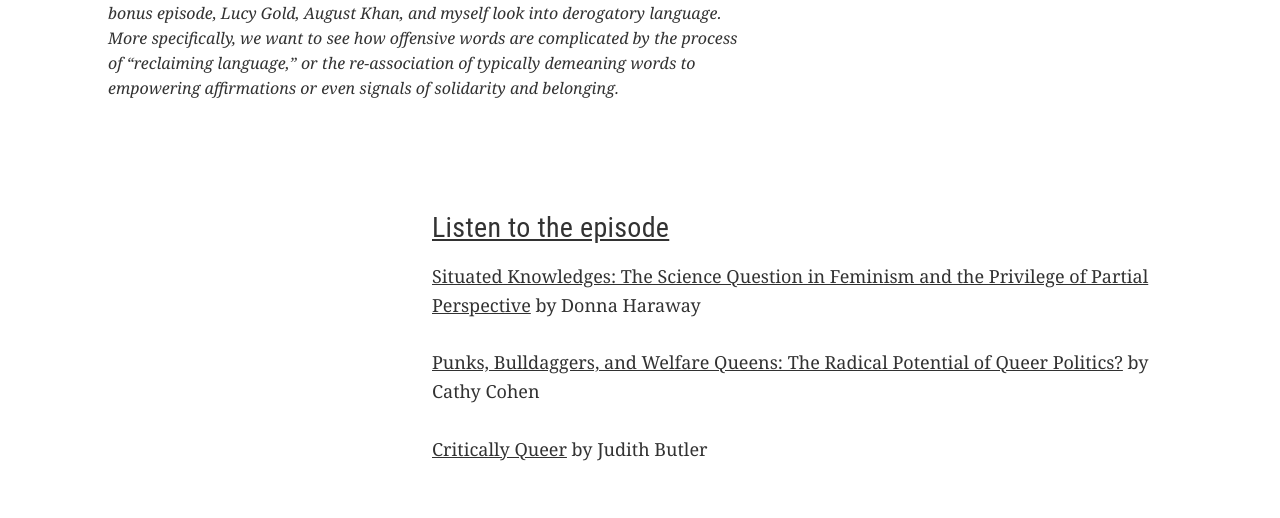
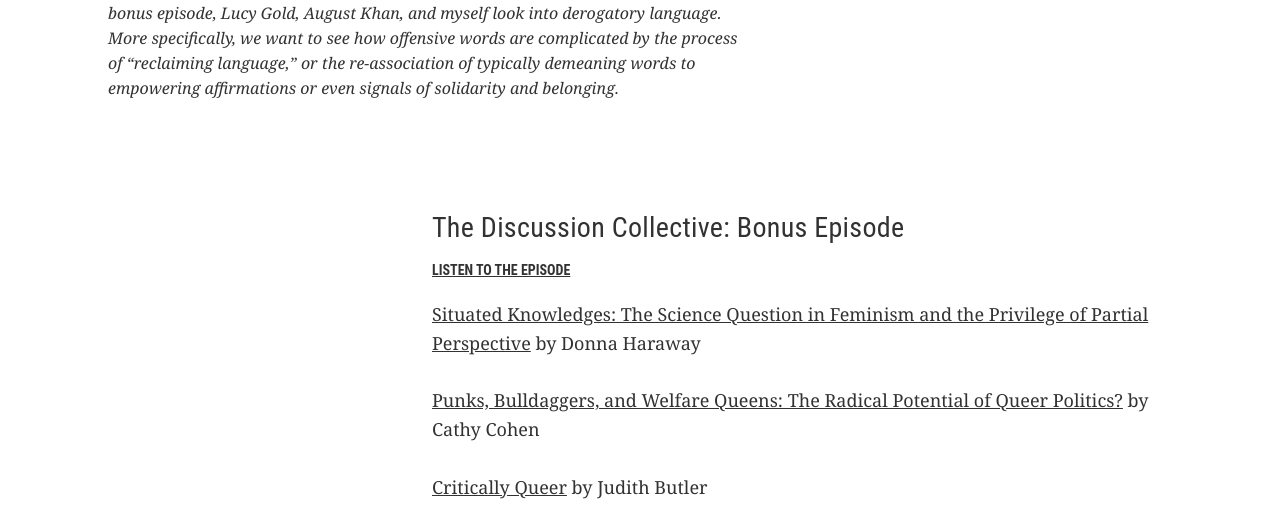
Before and after one commit to elibenton/personal-website, a Gatsby site: page /writing/reclaiming-language/ in a window 1280 px wide. Shown: the part 282-800 px from the top of the page. Built offline with nearby package versions, Linux system fonts and the light colour scheme; Gatsby itself is replaced by a stand-in of ours.

Commit message:
Update Writing “reclaiming-language”

```diff
--- a/content/writing/reclaiming-language.md
+++ b/content/writing/reclaiming-language.md
@@ -19,8 +19,9 @@ tags:
   - Cultural Appropriation
 publication: KSPC 88.7 FM
 ---
+## The Discussion Collective: Bonus Episode
 
-## [Listen to the episode](https://anchor.fm/discussioncollective/episodes/Reclaiming-Language-Bonus-Episode-e36f41)
+### [Listen to the episode](https://anchor.fm/discussioncollective/episodes/Reclaiming-Language-Bonus-Episode-e36f41)
 
 [Situated Knowledges: The Science Question in Feminism and the Privilege of Partial Perspective](https://philpapers.org/rec/HARSKT) by Donna Haraway
 
```
